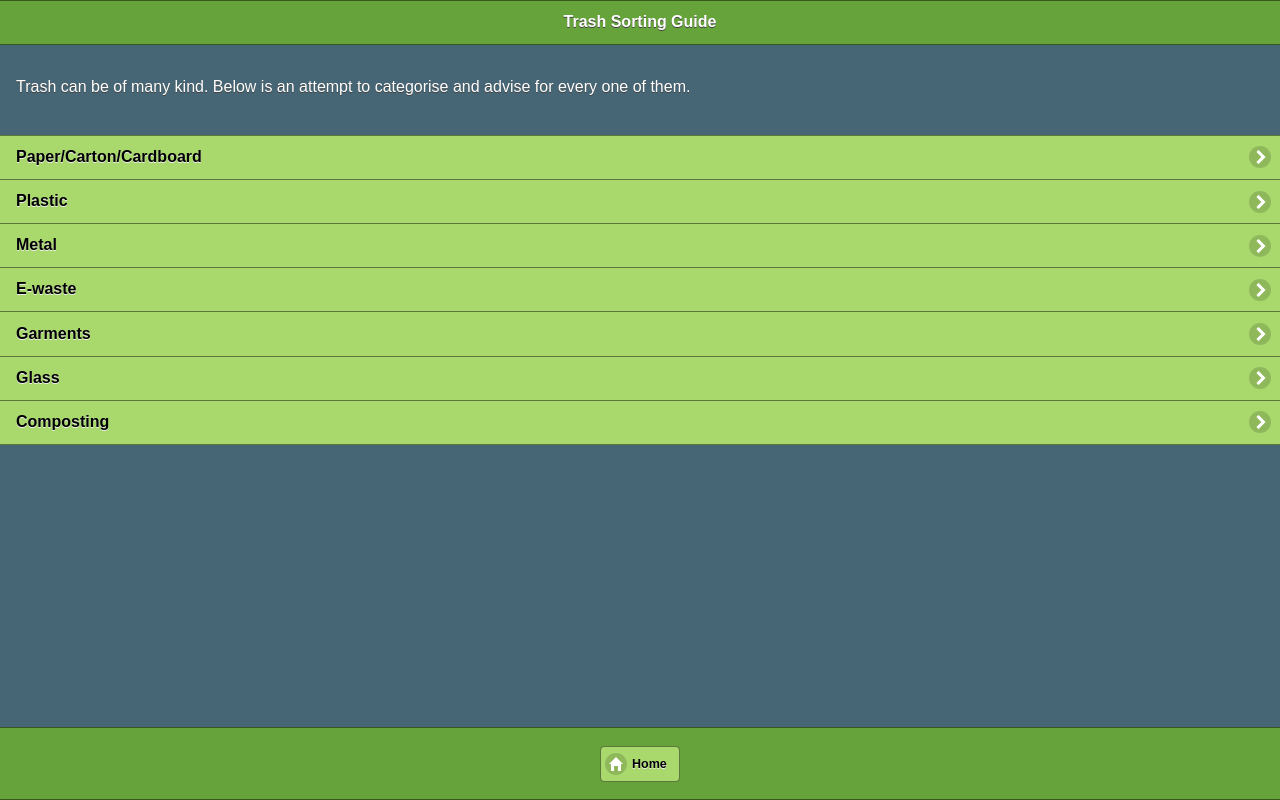
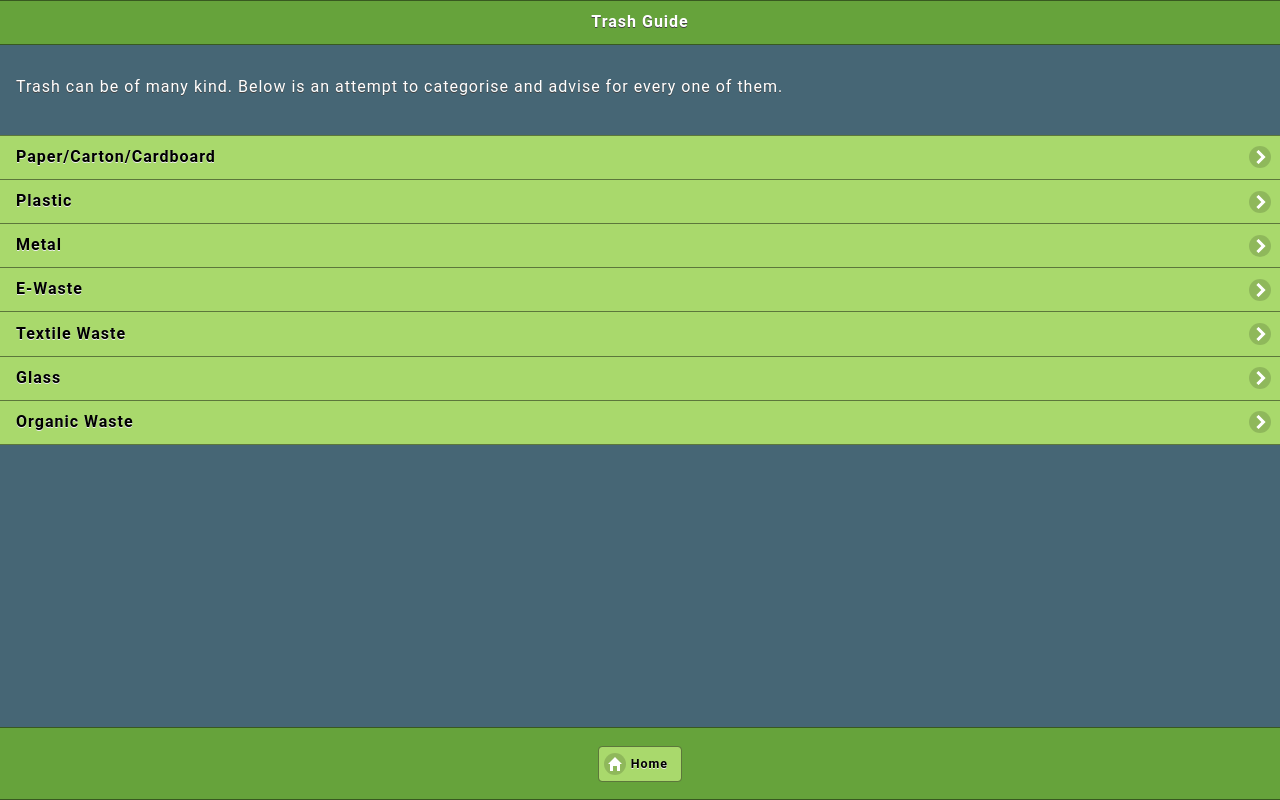
Before and after one commit to Lougarou/MauritiusTrashGuide, a plain HTML site: page www/index.html in a window 1280 px wide. Both pictures are taken after a click on the link "Trash Guide". Drawn offline with Linux system fonts and the light colour scheme.

Commit message:
first version 1.0.0

```diff
--- a/config.xml
+++ b/config.xml
@@ -1,5 +1,5 @@
 <?xml version='1.0' encoding='utf-8'?>
-<widget id="mu.jci.curepipe.environment" version="0.0.1" xmlns="http://www.w3.org/ns/widgets" xmlns:cdv="http://cordova.apache.org/ns/1.0">
+<widget id="mu.guide.trash" version="0.0.1" xmlns="http://www.w3.org/ns/widgets" xmlns:cdv="http://cordova.apache.org/ns/1.0">
     <name>TrashGuideMauritius</name>
     <description>
         Compilation of useful information regarding trash.
--- a/www/css/greenish.css
+++ b/www/css/greenish.css
@@ -22,9 +22,13 @@ select,
 textarea,
 button,
 .ui-btn {
+/*	font-size: 1em;*/
+/*	line-height: 1.3;*/
+/*	        font-family: sans-serif {global-font-family};*/
 	font-size: 1em;
-	line-height: 1.3;
-	        font-family: sans-serif /*{global-font-family}*/;
+	font-family: 'Roboto', sans-serif; /*{global-font-family}*/;
+    font-weight: 400;
+    letter-spacing: 1px;
 }
 legend,
 .ui-input-text input,
--- a/www/index.html
+++ b/www/index.html
@@ -5,14 +5,14 @@
 		<link rel="stylesheet" href="css/jquery.mobile-1.4.5.css" />
 		<link rel="stylesheet" href="css/greenish.css" />
 
-        <title>Mauritius Trash Guide</title>
+        <title>Trash Guide</title>
     </head>
     <body>
 
 		<!-- Main Menu -->
 	<div data-role="page" id="home">
 	  <div data-role="header">
-		<h1>Mauritius Trash Guide</h1> <!-- tentative name of app -->
+		<h1>Trash Guide</h1> <!-- tentative name of app -->
 
 	  </div>
 
@@ -22,11 +22,11 @@
 <!--
 		  <p>Welcome to recycling Mauritius...</p>
 			<p>This is a free ad-free app with the goal to help with trash sorting and finding recycle centers for Mauritius only.</p>
--->		<p>Note: We are looking for content providers!</p>
+-->
 		  <p>This app aims to be completely community driven. Email us any feedback, suggestions or to get listed as recyclers!</p>
 
 		  <a href="eula.html" class="ui-btn ui-corner-all ui-icon-alert ui-btn-icon-left">EULA</a>
-		  <a href="#trashguide" class="ui-btn ui-corner-all ui-icon-info ui-btn-icon-left">Trash Guide</a>
+		  <a href="#trashguide" class="ui-btn ui-corner-all ui-icon-recycle ui-btn-icon-left">Trash Guide</a>
 		  <a href="recyclers.html" class="ui-btn ui-corner-all ui-icon-info ui-btn-icon-left">Recyclers</a>
 		  <a href="contributors.html" class="ui-btn ui-corner-all ui-icon-star ui-btn-icon-left">Contributors</a>
 		  <a href="help.html" class="ui-btn ui-corner-all ui-icon-star ui-btn-icon-left">Volunteer</a>
@@ -38,14 +38,14 @@
 		<br><br><br>
 	</div>
 	  <div data-role="footer" style="position:fixed;bottom:0%;width:100%;">
-		<h1>Email us at yogisawesome@gmail.com</h1>
+		<h1>Email us at trashsmartly@gmail.com</h1>
 	  </div>
 	</div>
 
 	<!-- Start of trash guide -->
 	<div data-role="page" id="trashguide">
 	  <div data-role="header">
-		<h1>Trash Sorting Guide</h1>
+		<h1>Trash Guide</h1>
 
 	  </div>
 
@@ -59,10 +59,10 @@
 			<li><a href="#paper">Paper/Carton/Cardboard</a></li>
 			<li><a href="#plastic">Plastic</a></li>
 			<li><a href="#metal">Metal</a></li>
-			<li><a href="#ewaste">E-waste</a></li>
-			<li><a href="#garments">Garments</a></li>
+			<li><a href="#ewaste">E-Waste</a></li>
+			<li><a href="#garments">Textile Waste</a></li>
 			<li><a href="#glass">Glass</a></li>
-		<li><a href="#compostables">Composting</a></li>
+		<li><a href="#compostables">Organic Waste</a></li>
 		</ul><br>
 		</p>
 	  </div>
@@ -81,7 +81,7 @@
 	<!-- Compostables -->
 	<div data-role="page" id="compostables">
 	  <div data-role="header">
-		<h1>Compostables</h1>
+		<h1>Organic Waste</h1>
 	  </div>
 
 	  <div data-role="main" class="ui-content">
@@ -92,14 +92,14 @@
 					<li>Hair</li>
 					<li>Flowers</li>
 					<li>Leaves</li>
-					<li>Manure from non-carnivorous animals</li>
+					<li>Excrements from non-carnivorous animals</li>
 		  		</ul>
 		  </div>
 		<div data-theme="b" data-form="ui-body-b" class="ui-body ui-body-b">
 			  <p><h3>Examples that cannot be composted are:</h3></p>
 			  	<ul>
 					<li>Diseased Plants</li>
-					<li>Manure from carnivorous animals</li>
+					<li>Excrements from carnivorous animals</li>
 					<li>Dairy Products</li>
 					<li>Meat Products</li>
 					<li>Bread Products - e.g. Baked cakes</li>
@@ -190,7 +190,7 @@
 			  <p><h3>Recyclable:</h3></p>
 
 		  		<ul>
-					<li>Any plastic product with the PETE sign: PET bottle recycling. <img src="img/PETE.png"/ width="30px"><p>
+					<li>Any plastic product with the PET/PETE sign: PET bottle recycling. <img src="img/PETE.png"/ width="30px"><p>
 						Bottles made of polyethylene terephthalate (PET, sometimes PETE) can be "recycled" to reuse the material out of which they are made and to reduce the amount of waste going into landfills.
 						</p>
 					</li>
@@ -347,7 +347,7 @@
 <!-- Garments -->
 	<div data-role="page" id="garments">
 	  <div data-role="header">
-		<h1>Garments</h1>
+		<h1>Textile Waste</h1>
 
 	  </div>
 
```
Also changed, not shown: www/contributors.html (+5 -3 lines), www/help.html (+1 -1 lines), www/img/jci.jpg, 1 other file.
